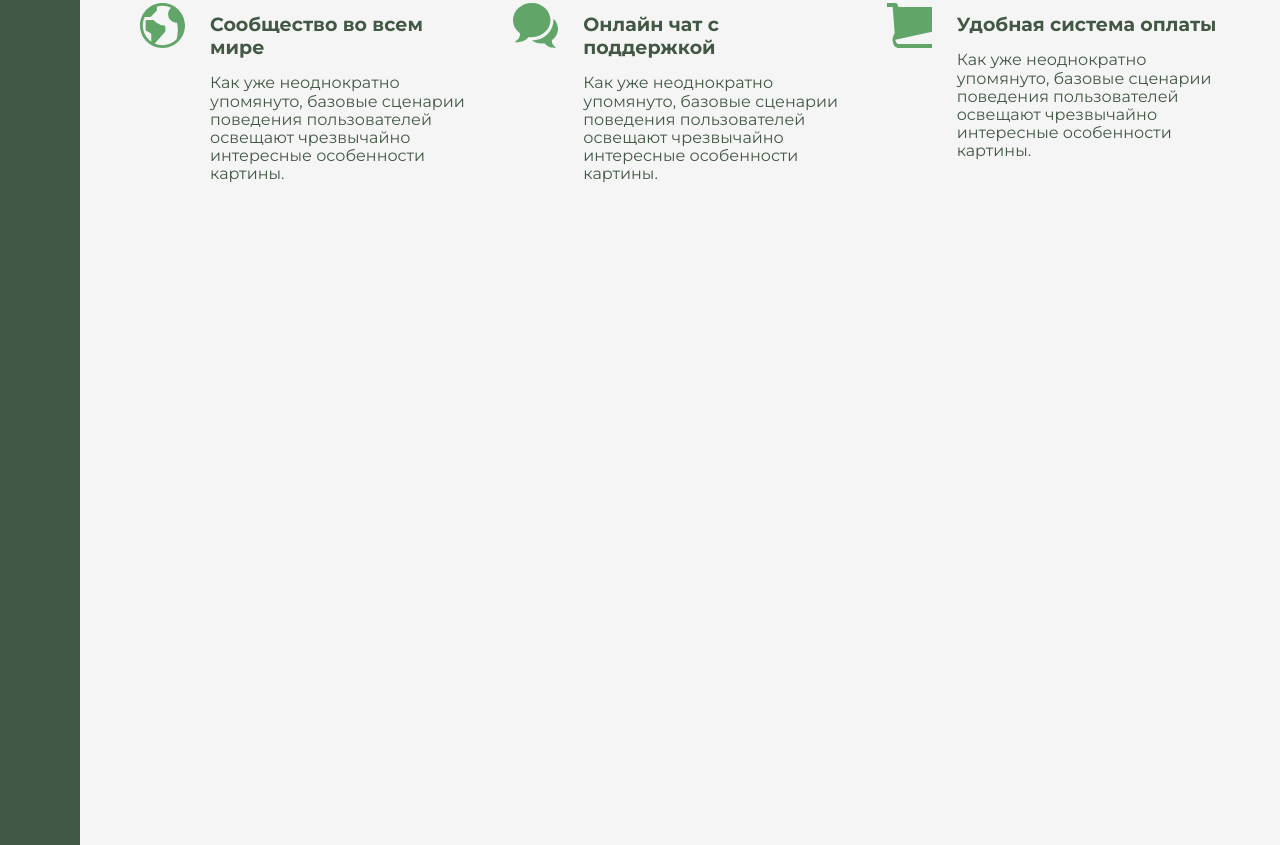
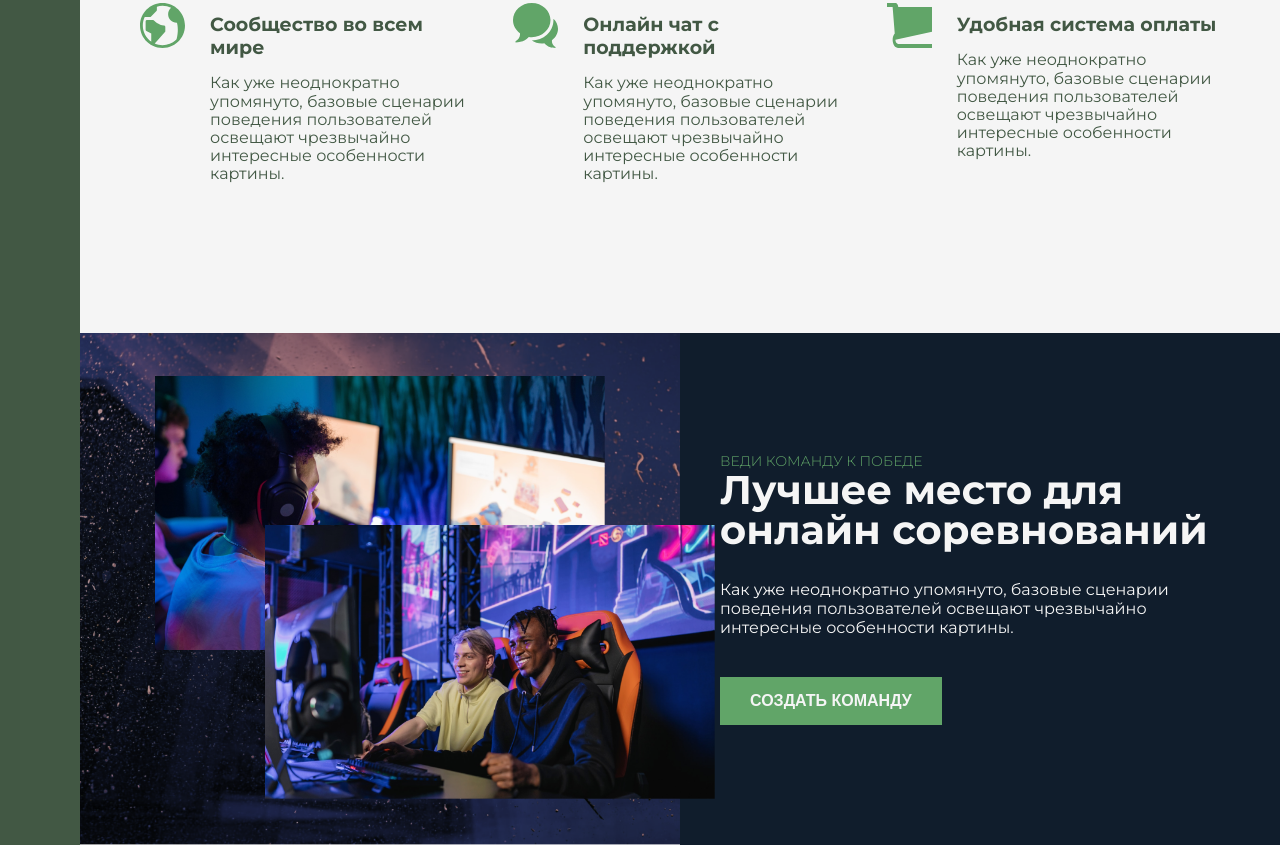
Before and after one commit to GaluzaMaksim996/game-store, a website: page src/index.html in a window 1280 px wide. Shown: the part 976-1821 px from the top of the page. Drawn offline with nearby package versions, Linux system fonts and the light colour scheme; files that its build step writes are made by us from their sources.

Commit message:
add banner

```diff
--- a/src/index.html
+++ b/src/index.html
@@ -127,6 +127,21 @@
           </p>
         </div>
       </div>
+
+      <div class="banner-img">
+        <img src="img/banner-1.png" alt="img" class="banner-img__img-1" />
+        <img src="img/banner-2.png" alt="img" class="banner-img__img-2" />
+      </div>
+
+      <div class="banner-text">
+        <h4 class="title-4">ВЕДИ КОМАНДУ К ПОБЕДЕ</h4>
+        <h2 class="title-2 mb-sm">Лучшее место для онлайн соревнований</h2>
+        <p class="banner-text__text">
+          Как уже неоднократно упомянуто, базовые сценарии поведения пользователей освещают
+          чрезвычайно интересные особенности картины.
+        </p>
+        <button class="btn">СОЗДАТЬ КОМАНДУ</button>
+      </div>
     </div>
   </body>
 </html>
--- /dev/null
+++ b/src/scss/_banner.scss
@@ -0,0 +1,37 @@
+.banner {
+  &-img {
+    background-color: $color-blue-dark;
+    grid-column: full-start / col-end 4;
+    display: grid;
+    grid-template-columns: repeat(16, 1fr);
+    grid-template-rows: repeat(24, 1fr);
+    background: url(../img/background.png) center / cover no-repeat;
+
+    &__img-1 {
+      width: 100%;
+      grid-column: 3 / 15;
+      grid-row: 3 / 12;
+    }
+
+    &__img-2 {
+      width: 100%;
+      grid-column: 5 / -1;
+      grid-row: 10 / 23;
+      transform: translateX(3.5rem);
+    }
+  }
+
+  &-text {
+    background-color: $color-blue-dark;
+    grid-column: col-start 5 / full-end;
+    padding: 4rem;
+
+    display: grid;
+    align-content: center;
+    justify-items: start;
+
+    &__text {
+      margin-bottom: 4rem;
+    }
+  }
+}
--- /dev/null
+++ b/src/scss/_utilities.scss
@@ -0,0 +1,3 @@
+.mb-sm {
+  margin-bottom: 3rem;
+}
--- a/src/scss/style.scss
+++ b/src/scss/style.scss
@@ -1,7 +1,9 @@
 @import 'base';
 @import 'typography';
+@import 'utilities';
 @import 'sidebar';
 @import 'header';
 @import 'btn';
 @import 'gamers';
 @import 'features';
+@import 'banner';
```
Also changed, not shown: dist/css/style.min.css, dist/index.html.
